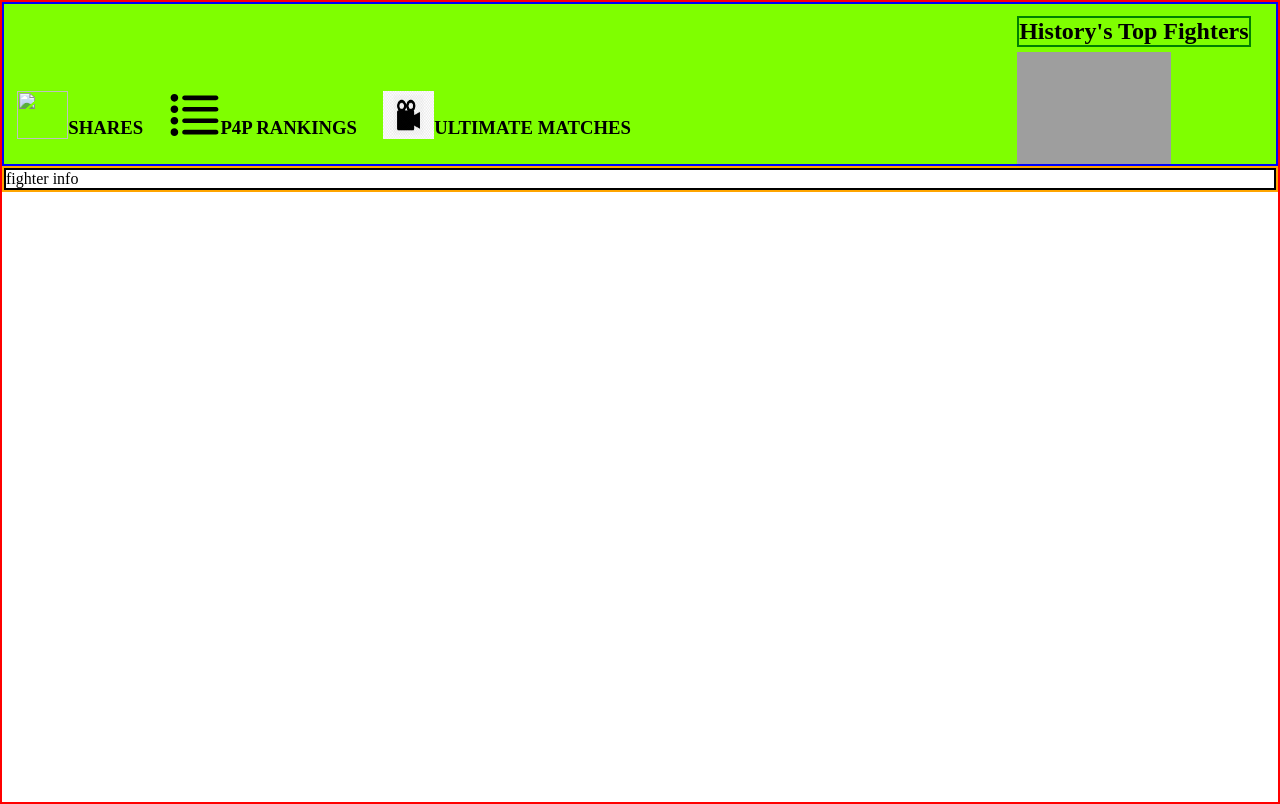
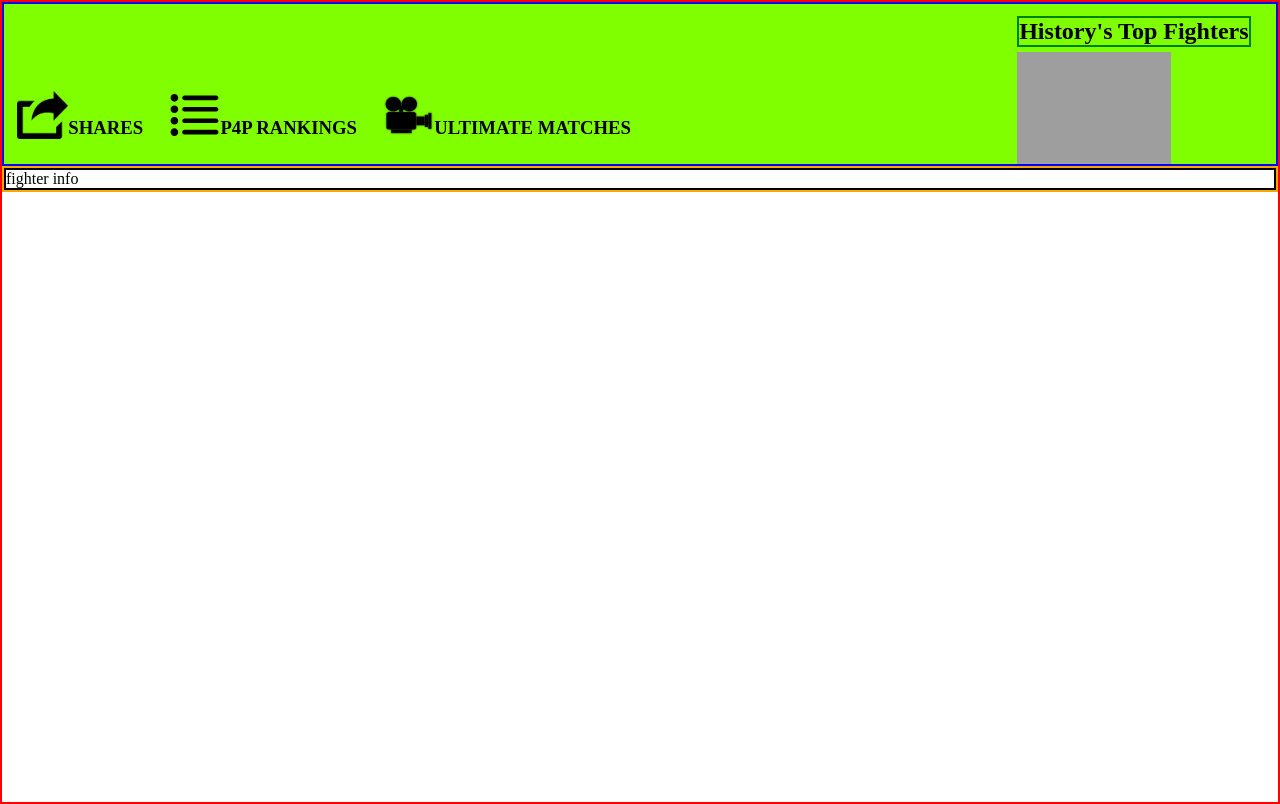
Before and after one commit to cadechaney/Static-Comp, a plain HTML site: page index.html in a window 1280 px wide. Drawn offline with Linux system fonts and the light colour scheme; grey boxes are pictures that could not be loaded.

Commit message:
Add new icons that actually are transparent

```diff
--- a/index.html
+++ b/index.html
@@ -9,7 +9,7 @@
     <header>
       <section class="left-info">
         <div>
-          <img class="shares-icon" src="sharesIcon.png">
+          <img class="shares-icon" src="sharesIcon.webp">
           <h3>SHARES</h3>
         </div>
         <div>
@@ -17,7 +17,7 @@
           <h3>P4P RANKINGS</h3>
         </div>
         <div>
-          <img class="camera-icon" src="cameraIcon.jpg">
+          <img class="camera-icon" src="cameraIcon.png">
           <h3>ULTIMATE MATCHES</h3>
         </div>
       </section>
```
Also changed, not shown: cameraIcon.jpg (deleted), cameraIcon.png (added), sharesIcon.jpg (deleted), sharesIcon.webp (added).
